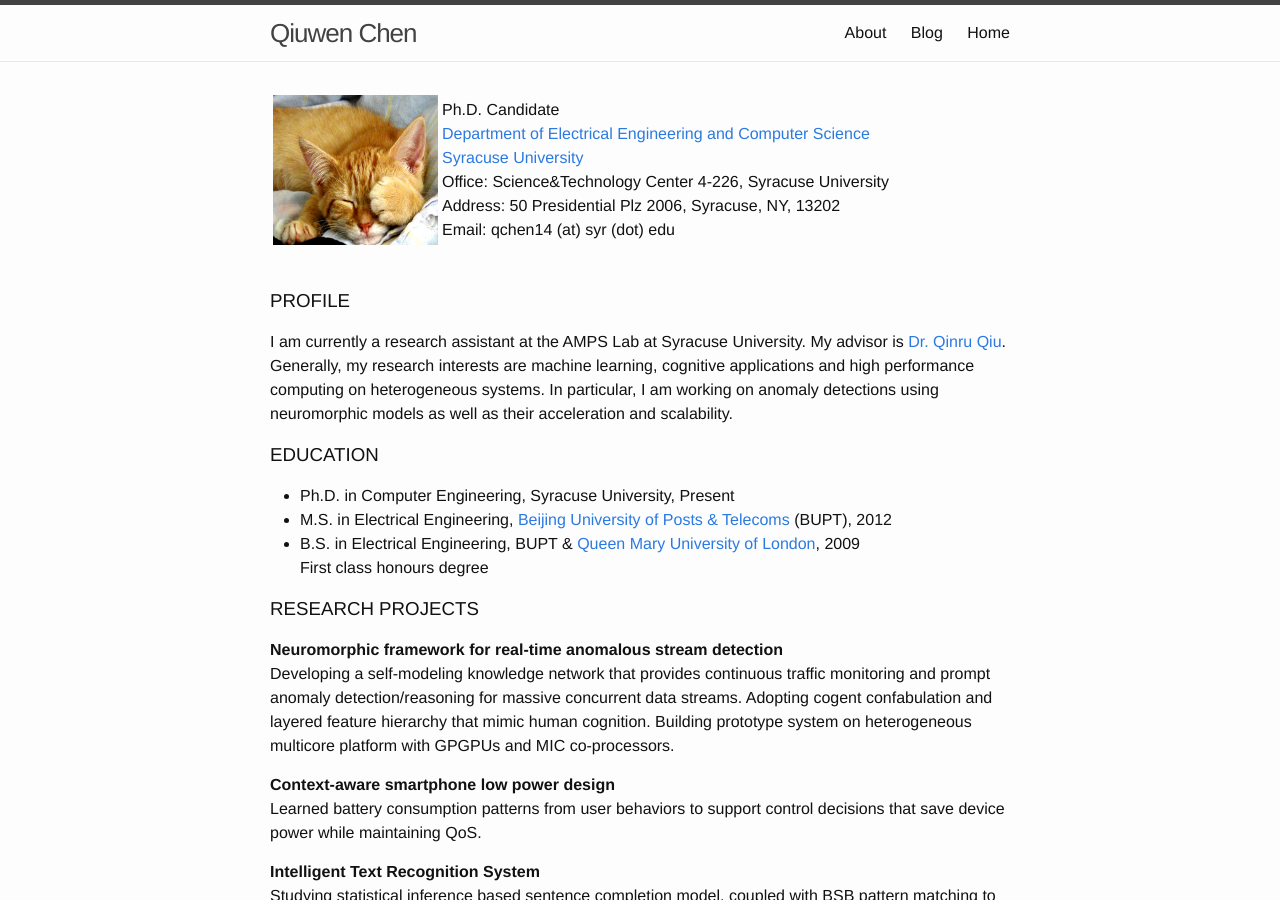
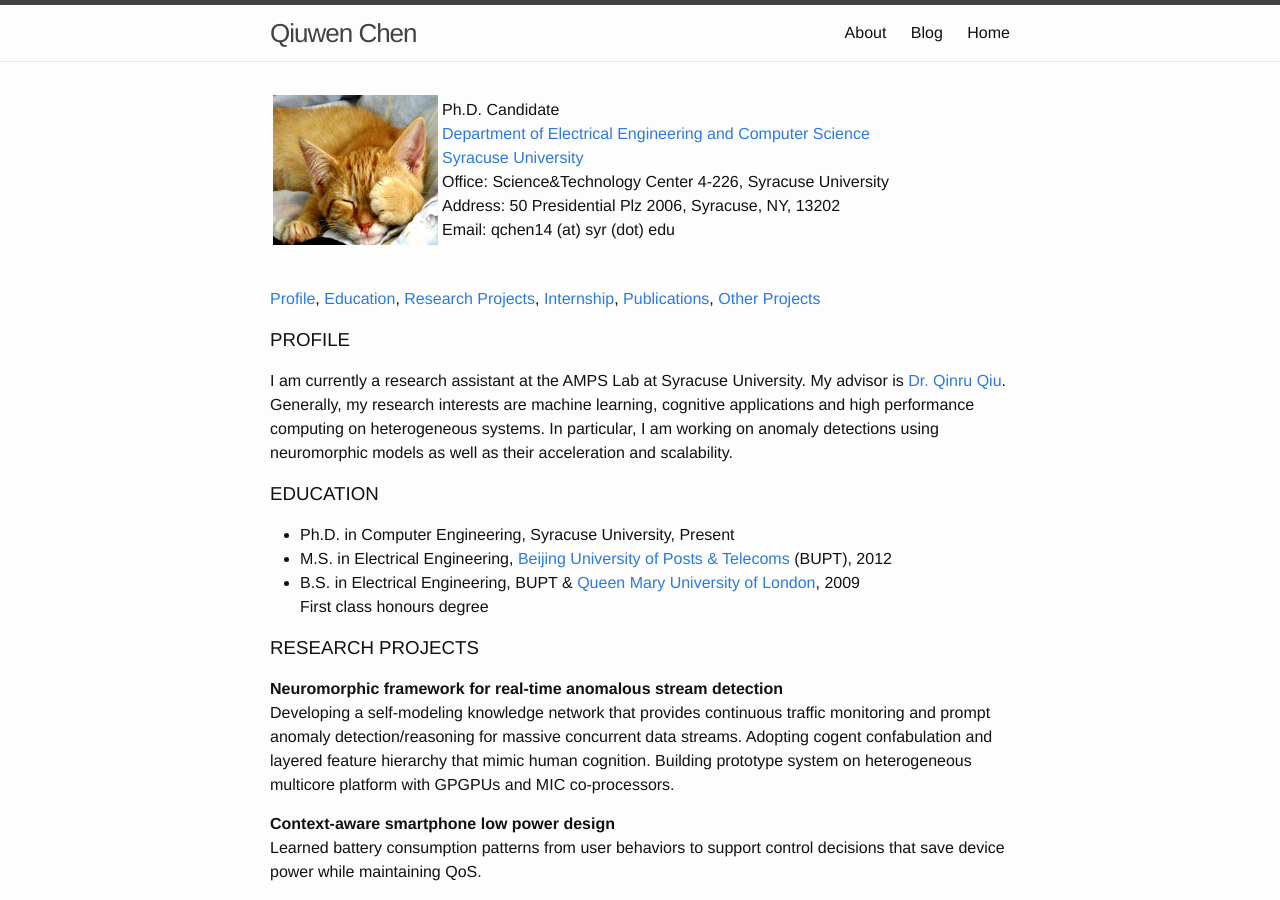
Before and after one commit to autchen/autchen.github.io, a Jekyll site: the page built from index.md, in a window 1280 px wide and 900 px high. Built offline with Jekyll 4.4.1, drawn with Linux system fonts in a browser that asks for light colours.

Commit message:
jekyll site

```diff
--- a/index.md
+++ b/index.md
@@ -6,6 +6,8 @@ layout: default
 | <img src="resources/images/sleepy_cats.jpg" height="150" width="165"/> | Ph.D. Candidate <br> [Department of Electrical Engineering and Computer Science](http://eng-cs.syr.edu/our-departments/electrical-engineering-and-computer-science/) <br> [Syracuse University](http://www.syr.edu/) <br> Office: Science&Technology Center 4-226, Syracuse University <br> Address: 50 Presidential Plz 2006, Syracuse, NY, 13202 <br> Email: qchen14 (at) syr (dot) edu |
 
 <br>
+
+[Profile](#profile), [Education](#education), [Research Projects](#research-projects), [Internship](#internships), [Publications](#publications), [Other Projects](#other-projects)
 
 ### PROFILE
 I am currently a research assistant at the AMPS Lab at Syracuse University. My advisor is [Dr. Qinru Qiu](http://hydrogen.syr.edu/~qqiu/). Generally, my research interests are machine learning, cognitive applications and high performance computing on heterogeneous systems. In particular, I am working on anomaly detections using neuromorphic models as well as their acceleration and scalability.
```
Also changed, not shown: 1 other file.
